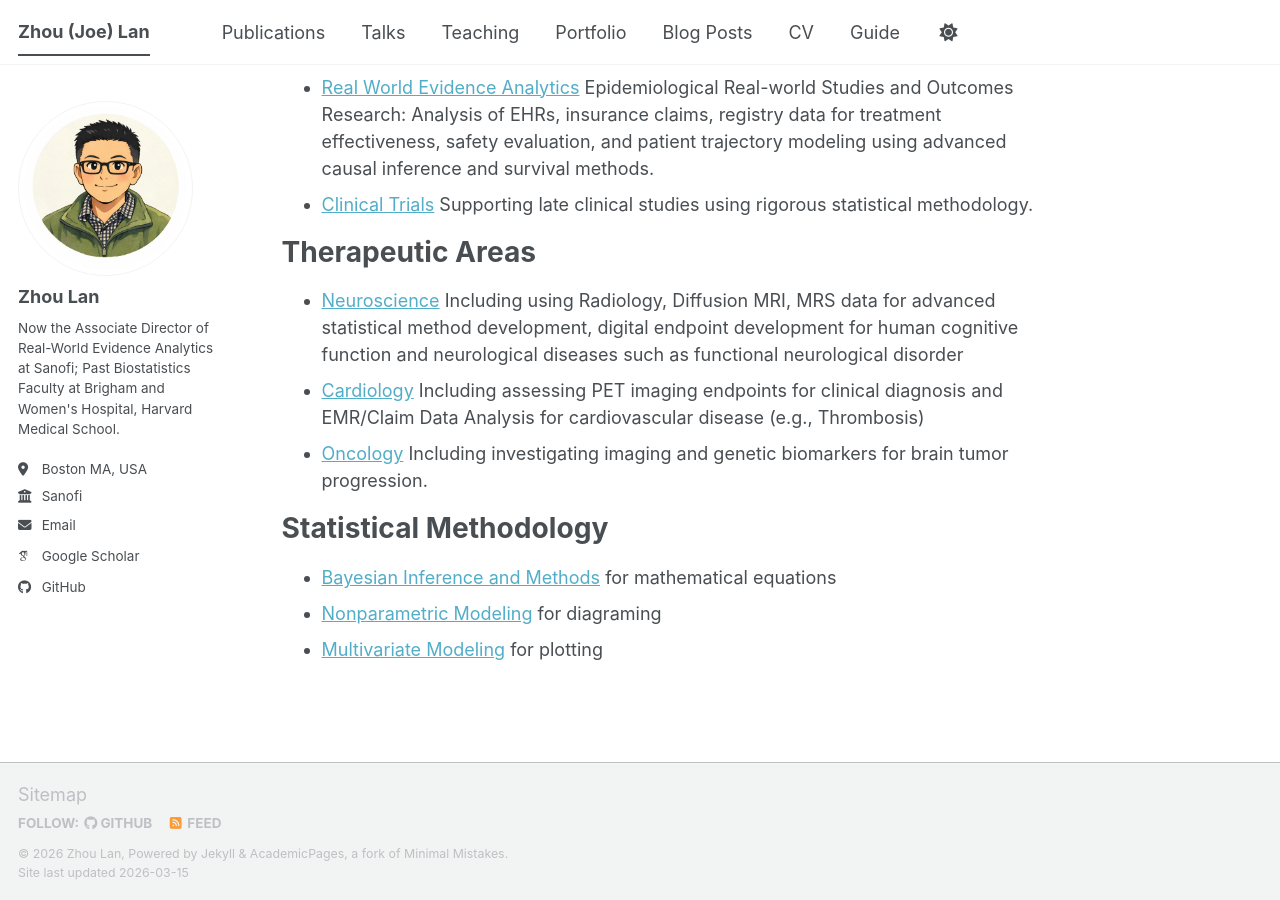
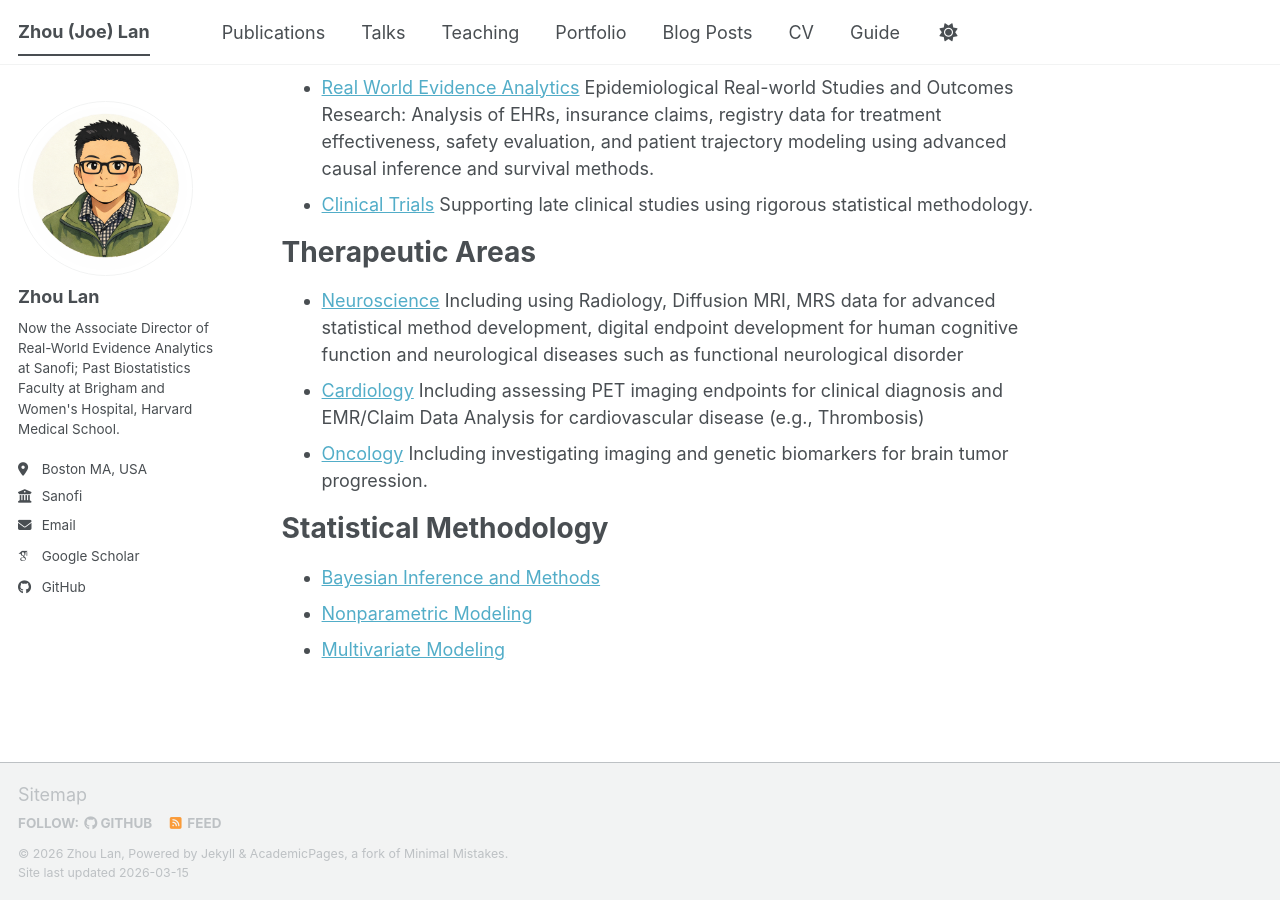
Before and after one commit to lanzhouBWH/lanzhoubwh.github.io, a Jekyll site: the page built from _pages/about.md, in a window 1280 px wide and 900 px high, scrolled down 603 px. Built offline with Jekyll 4.4.1, drawn with Linux system fonts in a browser that asks for light colours; some web fonts are replaced; a script bundle is joined from its source files by our own code; library files that are not in the unit come from our copies.

Commit message:
Update about.md

```diff
--- a/_pages/about.md
+++ b/_pages/about.md
@@ -33,6 +33,6 @@
 
 Statistical Methodology
 ======
-- [Bayesian Inference and Methods](https://www.mathjax.org/) for mathematical equations
-- [Nonparametric Modeling](https://mermaid.js.org/) for diagraming
-- [Multivariate Modeling](https://plotly.com/javascript/) for plotting
+- [Bayesian Inference and Methods]()
+- [Nonparametric Modeling]()
+- [Multivariate Modeling]()
```
